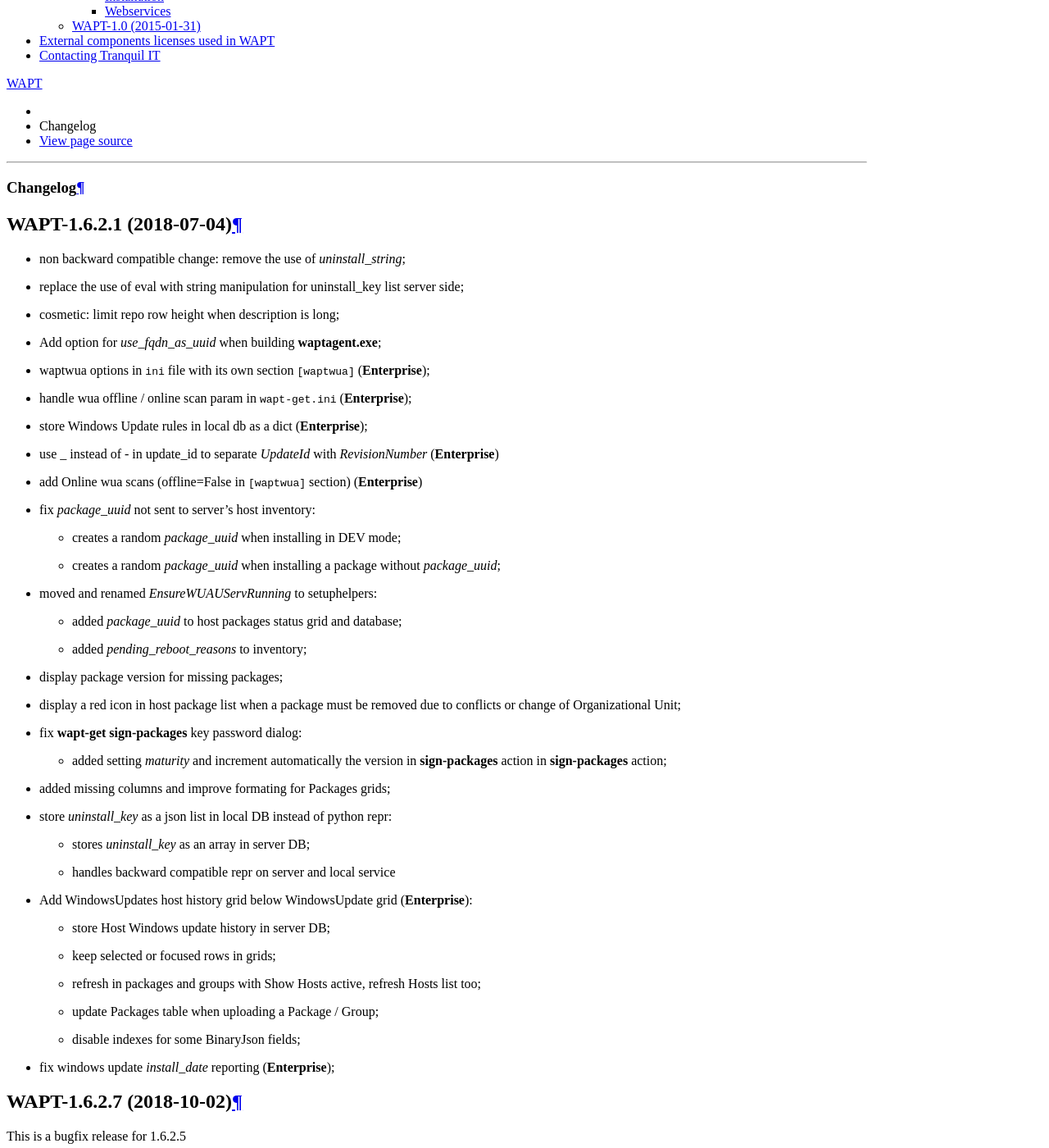
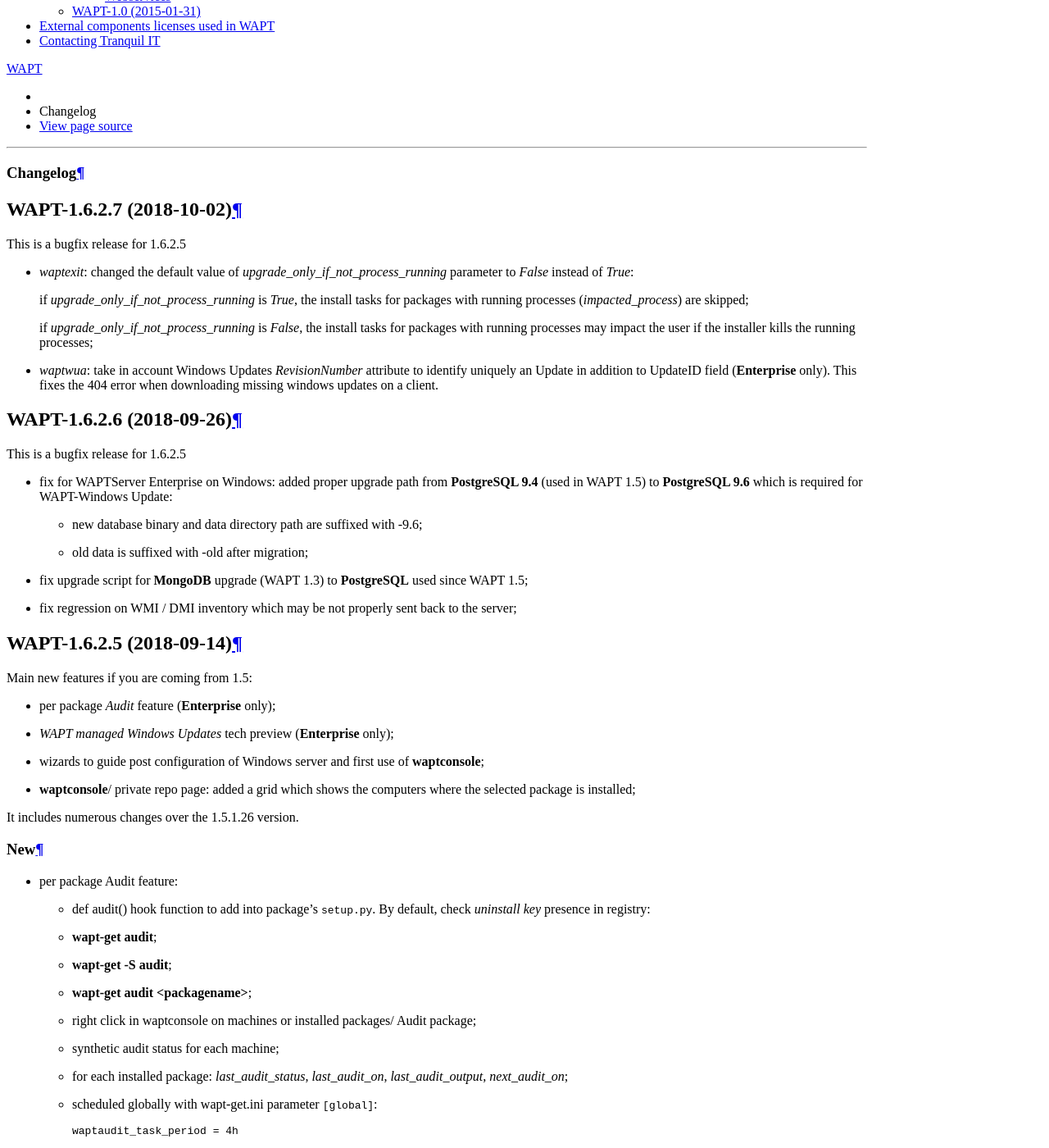
Before and after one commit to tranquilit/WAPT-Documentation, a Sphinx documentation site: the page built from source/wapt-changelog.rst, in a window 1280 px wide and 1400 px high, scrolled down 2514 px. Shown: the whole window at 82% size. Built offline with Sphinx 7.4.7 and the Read the Docs theme 2.0.0, drawn with Linux system fonts in a browser that asks for light colours; some of the changed text lies outside the part shown.

Commit message:
fix changelog chronology error

```diff
--- a/source/wapt-changelog.rst
+++ b/source/wapt-changelog.rst
@@ -11,78 +11,6 @@
 
 Changelog
 =========
-
-WAPT-1.6.2.1 (2018-07-04)
--------------------------
-
-* non backward compatible change: remove the use of *uninstall_string*;
-
-* replace the use of eval with string manipulation
-  for uninstall_key list server side;
-
-* cosmetic: limit repo row height when description is long;
-
-* Add option for *use_fqdn_as_uuid* when building :program:`waptagent.exe`;
-
-* waptwua options in :file:`ini` file with its own section ``[waptwua]``
-  (**Enterprise**);
-
-* handle wua offline / online scan param in :file:`wapt-get.ini`
-  (**Enterprise**);
-
-* store Windows Update rules in local db as a dict (**Enterprise**);
-
-* use *_* instead of *-* in update_id to separate *UpdateId*
-  with *RevisionNumber* (**Enterprise**)
-
-* add Online wua scans (offline=False in ``[waptwua]`` section) (**Enterprise**)
-
-* fix *package_uuid* not sent to server's host inventory:
-
-  * creates a random *package_uuid* when installing in DEV mode;
-
-  * creates a random *package_uuid* when installing a package
-    without *package_uuid*;
-
-* moved and renamed *EnsureWUAUServRunning* to setuphelpers:
-
-  * added *package_uuid* to host packages status grid and database;
-
-  * added *pending_reboot_reasons* to inventory;
-
-* display package version for missing packages;
-
-* display a red icon in host package list when a package must be removed
-  due to conflicts or change of Organizational Unit;
-
-* fix :command:`wapt-get sign-packages` key password dialog:
-
-  * added setting *maturity* and increment automatically the version
-    in :command:`sign-packages` action  in :command:`sign-packages` action;
-
-* added missing columns and improve formating for Packages grids;
-
-* store *uninstall_key* as a json list in local DB instead of python repr:
-
-  * stores *uninstall_key* as an array in server DB;
-
-  * handles backward compatible repr on server and local service
-
-* Add WindowsUpdates host history grid below :guilabel:`WindowsUpdate` grid
-  (**Enterprise**):
-
-  * store Host Windows update history in server DB;
-
-  * keep selected or focused rows in grids;
-
-  * refresh in packages and groups with :guilabel:`Show Hosts` active,
-    refresh :guilabel:`Hosts` list too;
-
-  * update Packages table when uploading a Package / Group;
-
-  * disable indexes for some BinaryJson fields;
-
-* fix windows update *install_date* reporting (**Enterprise**);
 
 WAPT-1.6.2.7 (2018-10-02)
 -------------------------
```
